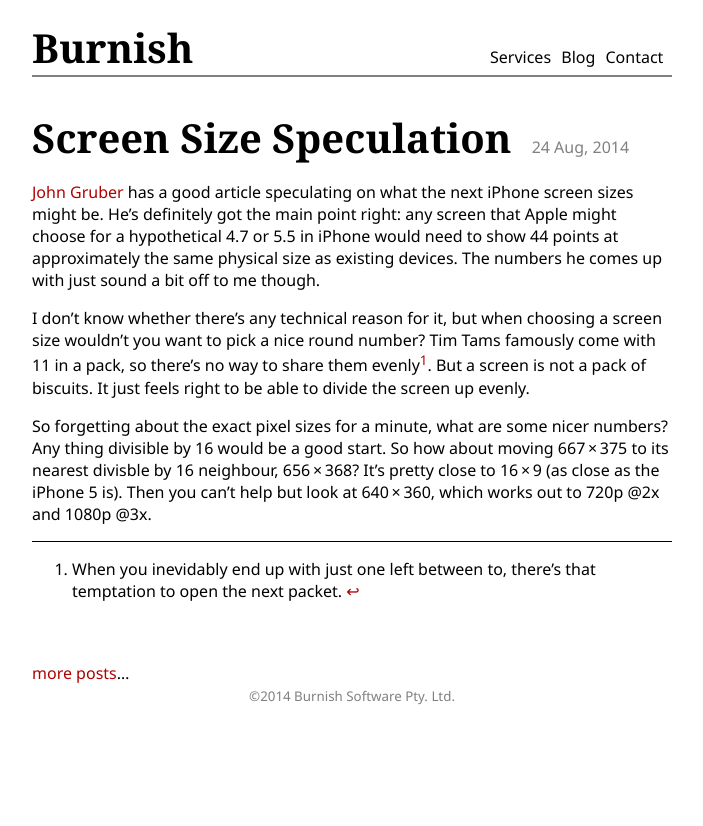
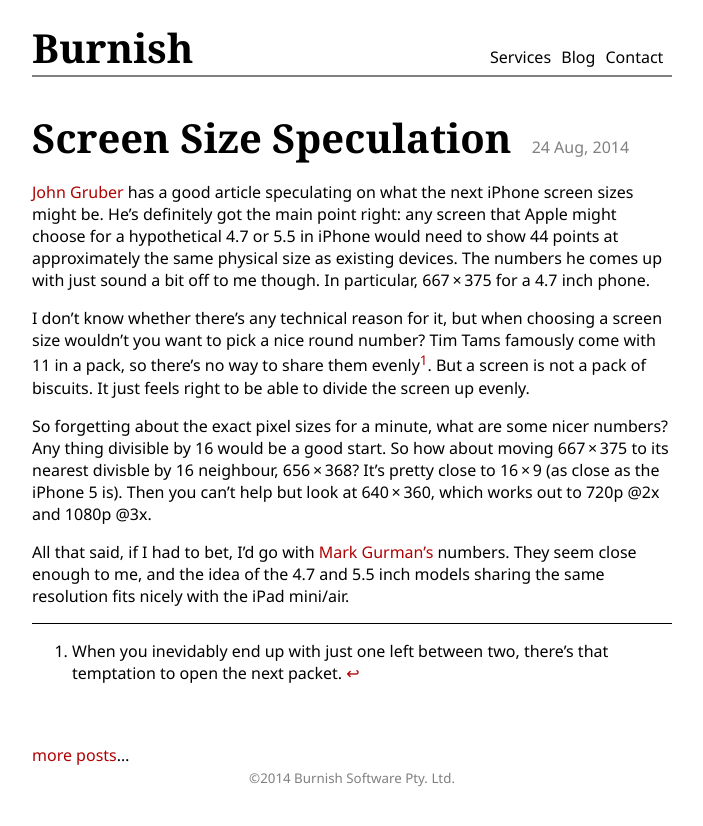
Before and after one commit to burnish/burnish.github.com, a Jekyll site: the page built from _posts/2014-08-24-screen-size-speculation.md, in a window 1280 px wide. Shown: the top 826 px of the page, without its empty margins (288-991 px from the left). Built offline with Jekyll 4.4.1, drawn with Linux system fonts in a browser that asks for light colours.

Commit message:
Update 2014-08-24-screen-size-speculation.md

```diff
--- a/_posts/2014-08-24-screen-size-speculation.md
+++ b/_posts/2014-08-24-screen-size-speculation.md
@@ -6,13 +6,16 @@ tags: []
 description: Fruitless speculation about what resolution would make sense for a future iPhone.
 ---
 
-[John Gruber][daring-fireball] has a good article speculating on what the next iPhone screen sizes might be. He's definitely got the main point right: any screen that Apple might choose for a hypothetical 4.7 or 5.5 in iPhone would need to show 44 points at approximately the same physical size as existing devices. The numbers he comes up with just sound a bit off to me though.
+[John Gruber][daring-fireball] has a good article speculating on what the next iPhone screen sizes might be. He's definitely got the main point right: any screen that Apple might choose for a hypothetical 4.7 or 5.5 in iPhone would need to show 44 points at approximately the same physical size as existing devices. The numbers he comes up with just sound a bit off to me though. In particular, 667&#8201;&#215;&#8201;375 for a 4.7 inch phone.
 
 I don't know whether there's any technical reason for it, but when choosing a screen size wouldn't you want to pick a nice round number? Tim Tams famously come with 11 in a pack, so there's no way to share them evenly[^1]. But a screen is not a pack of biscuits. It just feels right to be able to divide the screen up evenly.
 
 So forgetting about the exact pixel sizes for a minute, what are some nicer numbers? Any thing divisible by 16 would be a good start. So how about moving 667&#8201;&#215;&#8201;375 to its nearest divisble by 16 neighbour, 656&#8201;&#215;&#8201;368? It's pretty close to 16&#8201;&#215;&#8201;9 (as close as the iPhone 5 is).
 Then you can't help but look at 640&#8201;&#215;&#8201;360, which works out to 720p @2x and 1080p @3x.
 
-[^1]: When you inevidably end up with just one left between to, there's that temptation to open the next packet.
+All that said, if I had to bet, I'd go with [Mark Gurman's][mark-gurman] numbers. They seem close enough to me, and the idea of the 4.7 and 5.5 inch models sharing the same resolution fits nicely with the iPad mini/air.
+
+[^1]: When you inevidably end up with just one left between two, there's that temptation to open the next packet.
 
 [daring-fireball]: http://daringfireball.net/2014/08/larger_iphone_display_conjecture
+[mark-gurman]: http://9to5mac.com/2014/08/19/ios-8-turns-up-evidence-of-another-possible-iphone-6-resolution-a-larger-828-x-1472/
```
